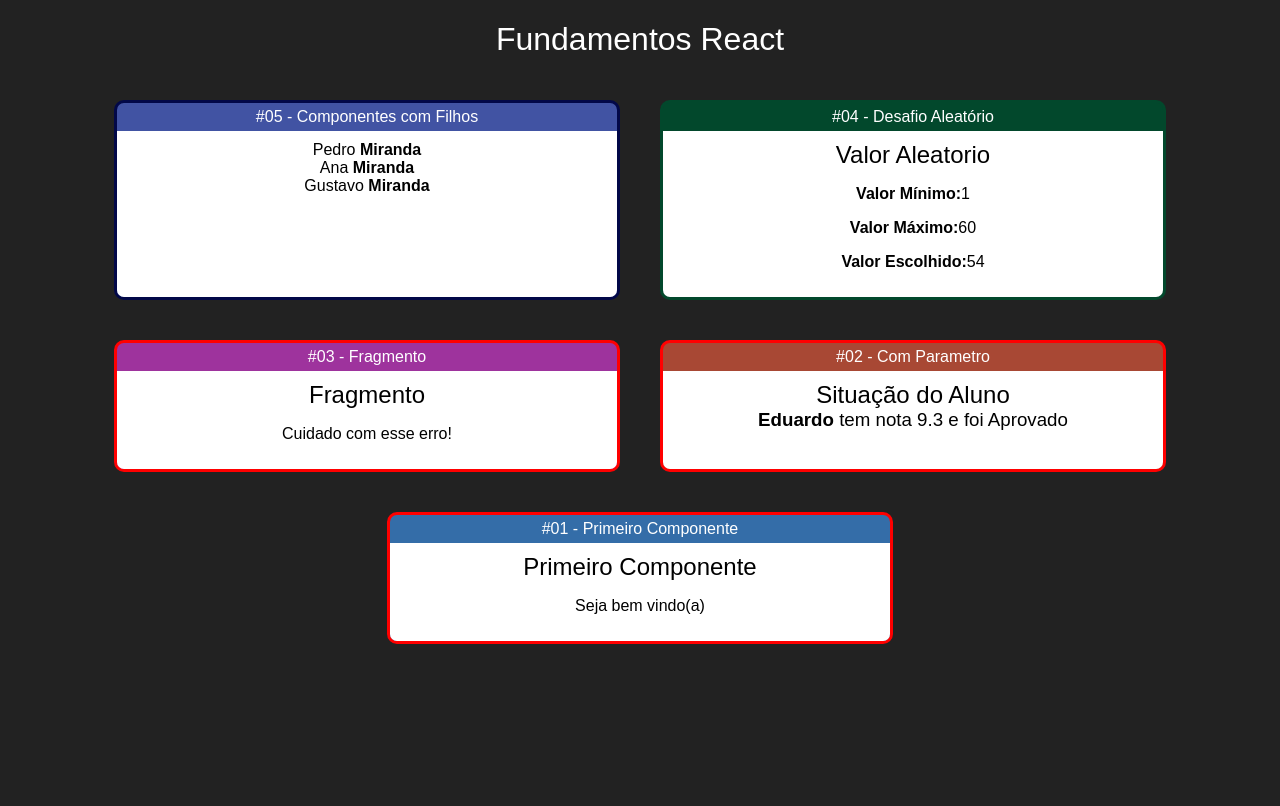
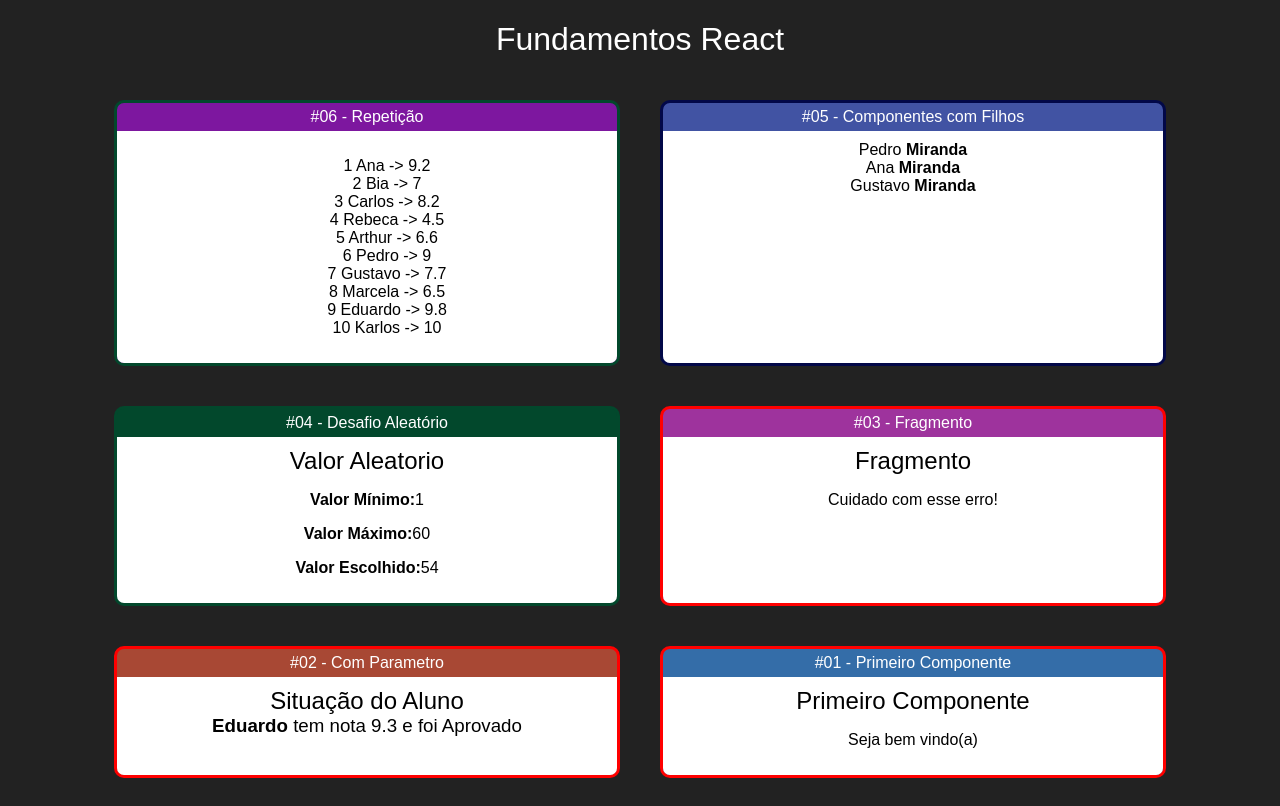
Before and after one commit to Egobbato/Curso-React-Redux, a React (Create React App) app in the folder fundamentos-react/: page / in a window 1280 px wide. Built offline with nearby package versions, Linux system fonts and the light colour scheme; the HTML template or start-up script is replaced by a standard one.

Commit message:
Repetição

```diff
--- a/fundamentos-react/src/App.jsx
+++ b/fundamentos-react/src/App.jsx
@@ -7,6 +7,7 @@
 import Card from "./components/layout/Card";
 import Familia from "./components/basicos/Familia";
 import FamiliaMembro from "./components/basicos/FamiliaMembro";
+import ListaAlunos from "./components/repeticao/ListaAlunos";
 
 export default function App(props) {
   return (
@@ -14,6 +15,10 @@
       <h1>Fundamentos React</h1>
 
       <div className="Cards">
+        <Card titulo="#06 - Repetição" color="#7d179f" border="#02482c">
+          <ListaAlunos />
+        </Card>
+
         <Card
           titulo="#05 - Componentes com Filhos"
           color="#4153a3"
--- /dev/null
+++ b/fundamentos-react/src/components/repeticao/ListaAlunos.jsx
@@ -0,0 +1,18 @@
+import React from "react";
+import alunos from "../../data/alunos";
+
+export default function ListaAlunos(props) {
+  const alunosLi = alunos.map((aluno) => {
+    return (
+      <li key={aluno.id}>
+        {aluno.id} {aluno.nome} {"->"} {aluno.nota}
+      </li>
+    );
+  });
+
+  return (
+    <div>
+      <ul style={{ listStyle: "none" }}>{alunosLi}</ul>
+    </div>
+  );
+}
--- /dev/null
+++ b/fundamentos-react/src/data/alunos.js
@@ -0,0 +1,13 @@
+// eslint-disable-next-line import/no-anonymous-default-export
+export default [
+  { id: 1, nome: "Ana", nota: 9.2 },
+  { id: 2, nome: "Bia", nota: 7.0 },
+  { id: 3, nome: "Carlos", nota: 8.2 },
+  { id: 4, nome: "Rebeca", nota: 4.5 },
+  { id: 5, nome: "Arthur", nota: 6.6 },
+  { id: 6, nome: "Pedro", nota: 9.0 },
+  { id: 7, nome: "Gustavo", nota: 7.7 },
+  { id: 8, nome: "Marcela", nota: 6.5 },
+  { id: 9, nome: "Eduardo", nota: 9.8 },
+  { id: 10, nome: "Karlos", nota: 10.0 },
+];
```
